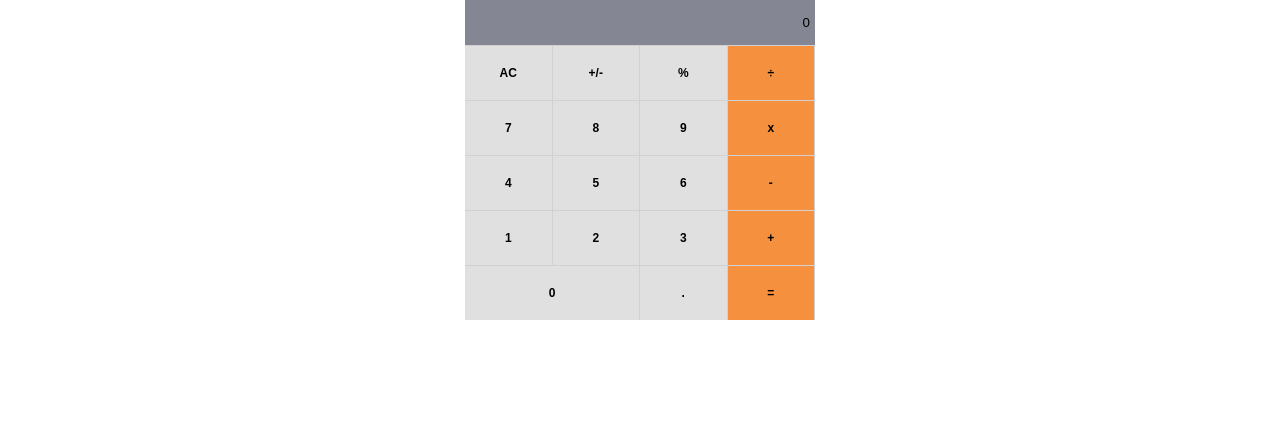
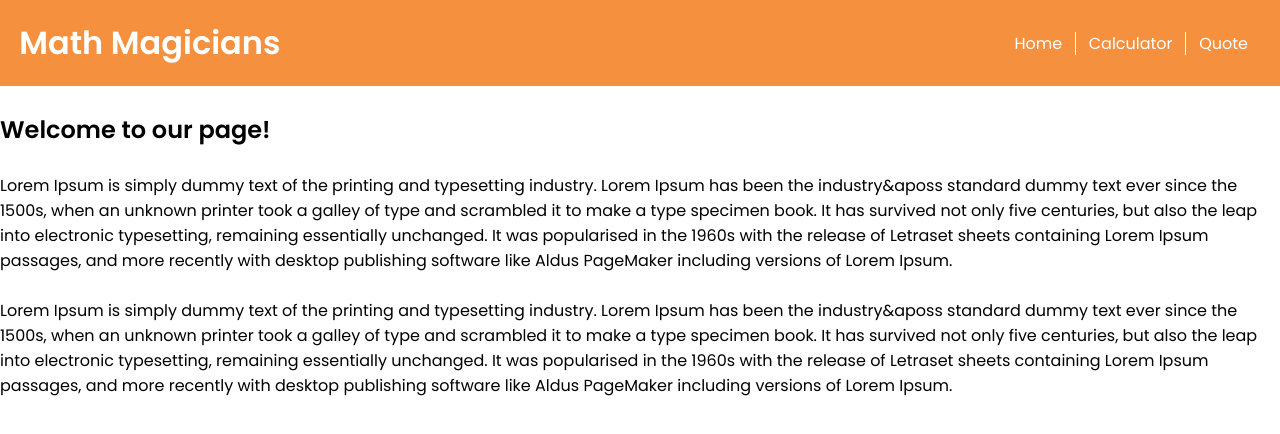
Before and after one commit to darkxdev/math-magicians, a React (Create React App) app: page / in a window 1280 px wide. Shown: the top 434 px of the page. Built offline with nearby package versions, Linux system fonts and the light colour scheme.

Commit message:
Routing and pages' basic structuring

```diff
--- a/package.json
+++ b/package.json
@@ -11,6 +11,7 @@
     "prop-types": "^15.8.1",
     "react": "^18.2.0",
     "react-dom": "^18.2.0",
+    "react-router-dom": "^6.8.1",
     "react-scripts": "5.0.1",
     "web-vitals": "^2.1.4"
   },
--- a/src/App.css
+++ b/src/App.css
@@ -1,11 +1,13 @@
+@import url('https://fonts.googleapis.com/css2?family=Poppins:wght@200;400;600&display=swap');
+
 * {
   margin: 0;
   padding: 0;
+  font-family: 'Poppins', sans-serif;
 }
 
 .calculator {
   width: 350px;
-  margin: 0 auto;
   background-color: #d1d1d1;
 }
 
@@ -60,3 +62,49 @@
 .btn-grey:hover {
   background-color: #ffbaba;
 }
+
+.header {
+  color: #fff;
+  padding: 1.5vw;
+  background-color: #f5913e;
+  display: flex;
+  justify-content: space-between;
+  align-items: center;
+  margin-bottom: 2vw;
+}
+
+.nav-menu {
+  display: flex;
+  list-style: none;
+}
+
+.nav-menu a {
+  color: #fff;
+  padding: 0 1vw;
+  border-right: 1px solid ;
+  text-decoration: none;
+}
+
+.nav-menu li:nth-child(3) a {
+  border-right: none;
+}
+
+.home h2 {
+  margin: 2vw 0;
+}
+
+.home p {
+  margin: 2vw 0;
+}
+
+.calculator-page {
+  display: flex;
+  justify-content: space-between;
+}
+
+.quote {
+  box-sizing: border-box;
+  margin: 10vw auto;
+  font-size: 2vw;
+  padding: 5vw;
+}
--- a/src/App.js
+++ b/src/App.js
@@ -1,9 +1,20 @@
+import { Route, Routes } from 'react-router-dom';
+import Home from './components/Home';
+import Quote from './components/Quote';
 import './App.css';
-import CalculatorLayout from './components/Calculator';
+import Navbar from './components/Navbar';
+import CalculatorPage from './components/Calculator-Page';
 
 function App() {
   return (
-    <CalculatorLayout />
+    <>
+      <Navbar />
+      <Routes>
+        <Route path="/" element={<Home />} />
+        <Route path="/calculator" element={<CalculatorPage />} />
+        <Route path="/quote" element={<Quote />} />
+      </Routes>
+    </>
   );
 }
 
--- /dev/null
+++ b/src/components/Calculator-Page.js
@@ -0,0 +1,14 @@
+import CalculatorLayout from './Calculator';
+
+const CalculatorPage = () => (
+  <div className="calculator-page">
+    <h2>
+      Let
+      {'\u0027'}
+      s do some math!
+    </h2>
+    <CalculatorLayout />
+  </div>
+);
+
+export default CalculatorPage;
--- /dev/null
+++ b/src/components/Home.js
@@ -0,0 +1,27 @@
+const Home = () => (
+  <div className="home">
+    <h2>Welcome to our page!</h2>
+    <p>
+      Lorem Ipsum is simply dummy text of the printing and typesetting industry.
+      Lorem Ipsum has been the industry&aposs standard dummy text ever since the 1500s,
+      when an unknown printer took a galley of type and scrambled it to make a type specimen book.
+      It has survived not only five centuries,
+      but also the leap into electronic typesetting, remaining essentially unchanged.
+      It was popularised in the 1960s with the release of
+      Letraset sheets containing Lorem Ipsum passages, and more recently with desktop publishing
+      software like Aldus PageMaker including versions of Lorem Ipsum.
+    </p>
+    <p>
+      Lorem Ipsum is simply dummy text of the printing and typesetting industry.
+      Lorem Ipsum has been the industry&aposs standard dummy text ever since the 1500s,
+      when an unknown printer took a galley of type and scrambled it to make a type specimen book.
+      It has survived not only five centuries,
+      but also the leap into electronic typesetting, remaining essentially unchanged.
+      It was popularised in the 1960s with the release of
+      Letraset sheets containing Lorem Ipsum passages, and more recently with desktop publishing
+      software like Aldus PageMaker including versions of Lorem Ipsum.
+    </p>
+  </div>
+);
+
+export default Home;
--- /dev/null
+++ b/src/components/Navbar.js
@@ -0,0 +1,15 @@
+import { Link } from 'react-router-dom';
+
+const Navbar = () => (
+  <div className="header">
+    <h1>Math Magicians</h1>
+    <ul className="nav-menu">
+      <li><Link to="/">Home</Link></li>
+      <li><Link to="/calculator">Calculator</Link></li>
+      <li><Link to="/quote">Quote</Link></li>
+    </ul>
+  </div>
+
+);
+
+export default Navbar;
--- /dev/null
+++ b/src/components/Quote.js
@@ -0,0 +1,9 @@
+const Quote = () => (
+  <p className="quote">
+    Mathematics is not about numbers, equations,
+    computations, or algorithms; it is about understanding.
+    - William Paul Thurston
+  </p>
+);
+
+export default Quote;
--- a/src/index.js
+++ b/src/index.js
@@ -1,10 +1,13 @@
 import React from 'react';
 import ReactDOM from 'react-dom/client';
+import { BrowserRouter } from 'react-router-dom';
 import App from './App';
 
 const root = ReactDOM.createRoot(document.getElementById('root'));
 root.render(
   <React.StrictMode>
-    <App />
+    <BrowserRouter>
+      <App />
+    </BrowserRouter>
   </React.StrictMode>,
 );
```
Also changed, not shown: 1 other file (tests, documents, lock files or other folders).
